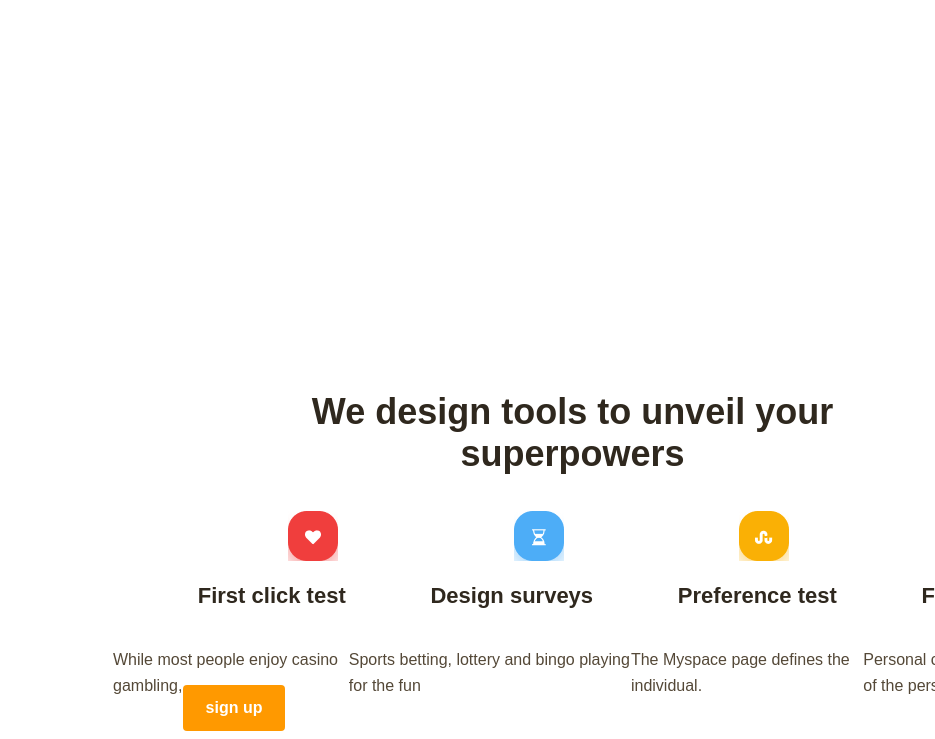
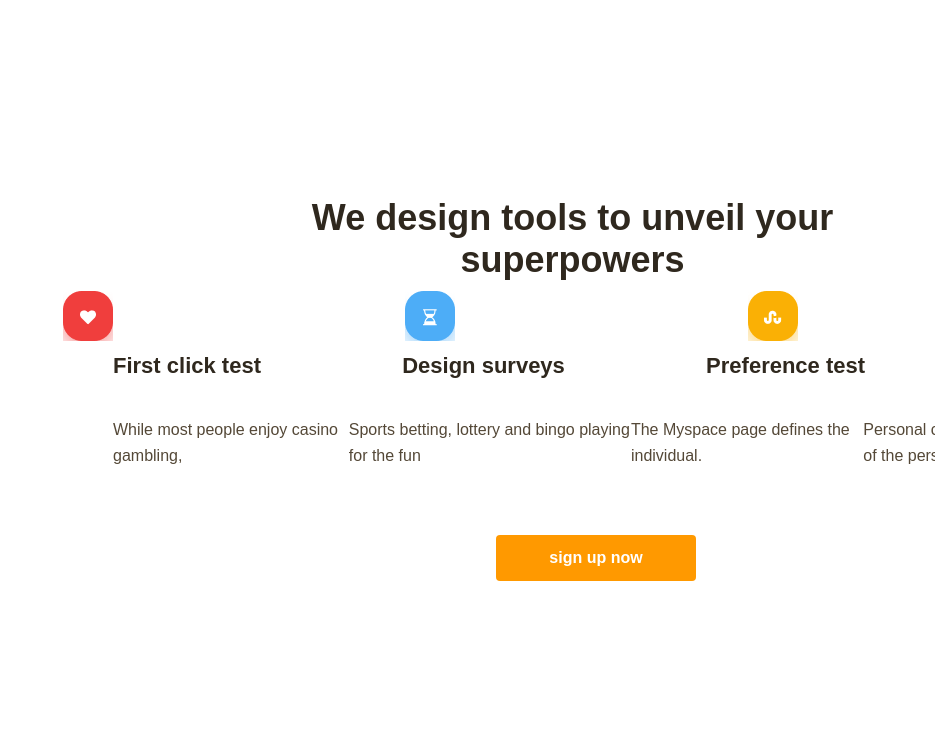
Before and after one commit to Schvea/V6, a plain HTML site: page index.html in a window 1280 px wide. Shown: the part 667-1406 px from the top of the page, without its empty margins (345-1280 px from the left). Drawn offline with Linux system fonts and the light colour scheme.

Commit message:
fixat layout

```diff
--- a/index.html
+++ b/index.html
@@ -31,8 +31,10 @@
 
             <p class="main-info">Tools, tutorials, design and innovation experts, all in one place! The most intuitive
                 way to imagine your next user experience.</p>
+
             <button class="main-btn">get started</button>
-            <a href="url">watch the video</a>
+
+            <a class="link" href="url">watch the video</a>
         </section>
 
         <section>
@@ -63,7 +65,7 @@
                 <p>The Myspace page defines the individual.</p>
                 <p>Personal choices and the overall personality of the person. </p>
             </div>
-            <button class="button sign-up">sign up</button>
+            <button class="button sign-up-now">sign up now</button>
         </div>
     </main>
 </body>
--- a/style/style.css
+++ b/style/style.css
@@ -118,21 +118,6 @@ section {
     transform: translate(100px, 77px);
 }
 
-
-.main-title {
-    max-width: 495px;
-    width: 100%;
-    margin-top: 211px;
-    margin-left: 200px;
-    color: #1B0A42;
-    font-family: 'Ramaraja', serif;
-    font-size: 120px;
-    font-style: normal;
-    font-weight: normal;
-    line-height: 76px;
-    letter-spacing: 0.02em;
-}
-
 .main-info {
     max-width: 583px;
     width: 100%;
@@ -146,7 +131,7 @@ section {
     line-height: 28px;
     line-height: 32px;
     letter-spacing: 0.2em;
-    transform: translateY(66px);
+    transform: translate(53px, 66px);
 }
 
 .main-btn {
@@ -165,6 +150,7 @@ section {
     font-style: normal;
     font-weight: 700;
     line-height: normal;
+    transform: translate(53px, 66px);
 }
 
 .cardtext {
@@ -176,7 +162,7 @@ section {
     font-style: normal;
     font-weight: 700;
     line-height: normal;
-    transform: translate(640px, 44px);
+    transform: translate(640px, -150px);
 }
 
 .container {
@@ -187,14 +173,14 @@ section {
     font-weight: 600;
     line-height: normal;
     display: flex;
-    justify-content: space-evenly;
-    transform: translate(450px, 80px);
+    justify-content: space-between;
+    transform: translate(450px, -150px);
 }
 
 .icons {
     display: flex;
-    justify-content: space-evenly;
-    transform: translate(450px, 80px);
+    justify-content: space-between;
+    transform: translate(400px, -140px);
 }
 
 .info-card {
@@ -205,6 +191,24 @@ section {
     font-weight: 500;
     line-height: 26px;
     display: flex;
-    justify-content: space-evenly;
-    transform: translate(450px, 80px);
+    justify-content: space-between;
+    transform: translate(450px, -150px);
 }
+.sign-up-now{
+    border-radius: 4px;
+    background: #F90;
+    width: 200px;
+    height: 46px;
+    flex-shrink: 0;
+    border: none;
+    text-align: center;
+    margin-top: 50px;
+    margin-left: 200px;
+    color: #ffffff;
+    font-family: 'Poppins', sans-serif;
+    font-size: 16px;
+    font-style: normal;
+    font-weight: 700;
+    line-height: normal;
+    transform: translate(633px, -150px);
+}
```
